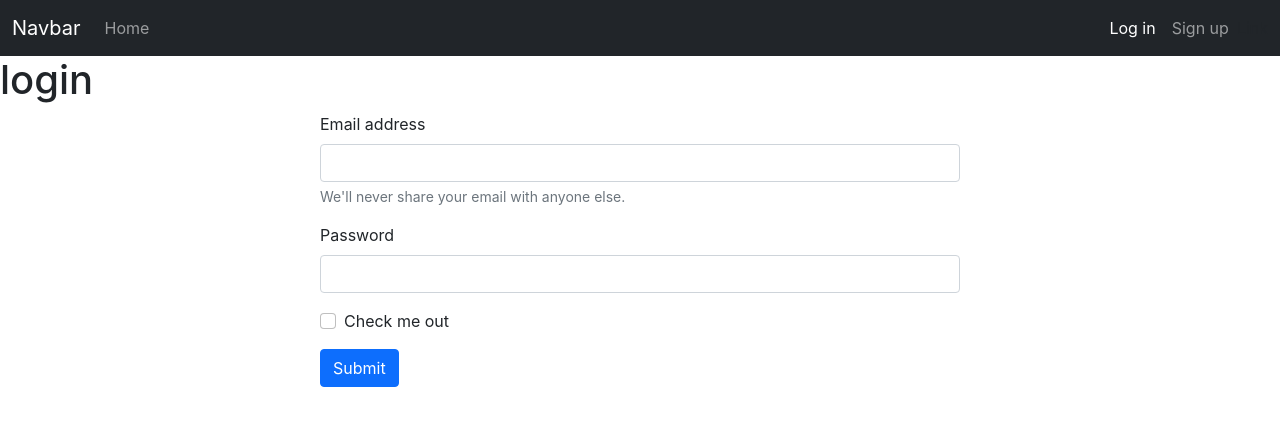
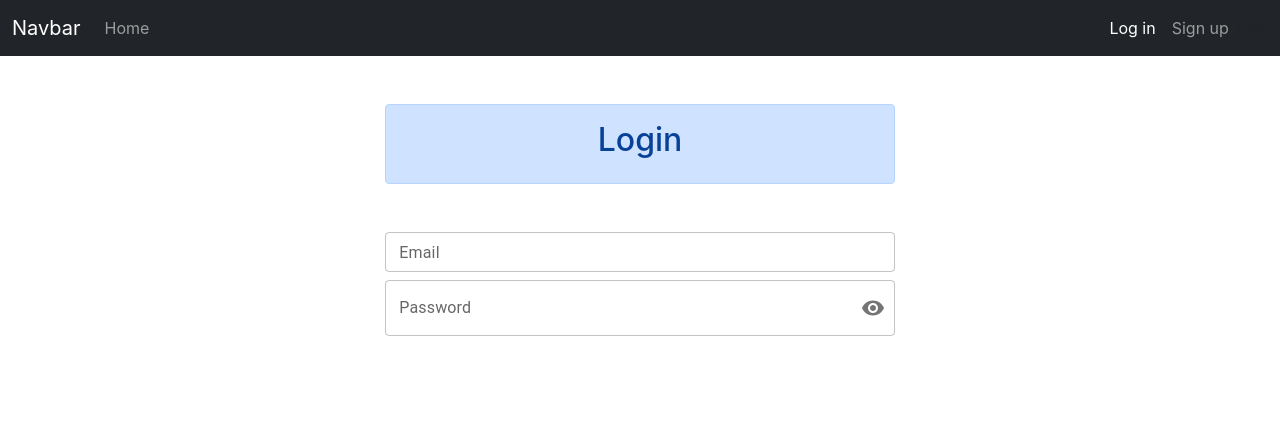
Before and after one commit to Sharry0/SignUp_MERN, a React (Create React App) app in the folder client/: page /login in a window 1280 px wide. Shown: the top 426 px of the page. Built offline with nearby package versions, Linux system fonts and the light colour scheme.

Commit message:
added login form with states

```diff
--- a/client/package.json
+++ b/client/package.json
@@ -5,6 +5,7 @@
   "dependencies": {
     "@emotion/react": "^11.7.0",
     "@emotion/style": "^0.8.0",
+    "@emotion/styled": "^11.6.0",
     "@mui/icons-material": "^5.2.0",
     "@mui/material": "^5.2.2",
     "@testing-library/jest-dom": "^5.16.0",
--- /dev/null
+++ b/client/src/hooks/useToggleState.js
@@ -0,0 +1,14 @@
+
+import { useState } from "react";
+
+function useToggleState(input = false) {
+    const [state, setState] = useState(input)
+
+    const toggleState = () =>{
+        setState(!state)
+    }
+
+    return [state, toggleState]
+}
+
+export default useToggleState
--- a/client/src/pages/Login.js
+++ b/client/src/pages/Login.js
@@ -1,13 +1,74 @@
 
 import React from 'react'
+// Hooks
 import useInputState from '../hooks/useInputState'
+import useToggleState from "../hooks/useToggleState"
+// MUI components
+import {
+    TextField,
+    InputAdornment,
+    IconButton,
+    OutlinedInput,
+    FormControl,
+    InputLabel,
+    Button
+} from "@mui/material";
+// MUI Icons
+import VisibilityIcon from '@mui/icons-material/Visibility';
+import VisibilityOffIcon from '@mui/icons-material/VisibilityOff';
 
 const Login = () => {
     const [login, handleLogin, resetLogin] = useInputState("")
+    const [pw, handlePw, resetPw] = useInputState("")
+    const [showPw, toggleShowPw] = useToggleState(false)
+
     return (
-        <div>
-            <h1>login</h1>
-            <form className="col-6 offset-3">
+        <div className="container my-5 col-10 col-sm-8 col-md-6 col-lg-5">
+            <div className="text-center mb-5 alert alert-primary">
+                <label htmlFor="" className="h2">Login</label>
+            </div>
+            <div className="form-group">
+                <TextField
+                    size="small"
+                    variant="outlined"
+                    className="form-control"
+                    label="Email"
+                />
+            </div>
+            <div className="form-group">
+                <FormControl fullWidth sx={{ my: 1 }} variant="outlined">
+                    <InputLabel htmlFor="outlined-adornment-password">Password</InputLabel>
+                    <OutlinedInput
+                        id="outlined-adornment-password"
+                        type={showPw ? 'text' : 'password'}
+                        value={pw}
+                        onChange={handlePw}
+                        endAdornment={
+                            <InputAdornment position="end">
+                                <IconButton
+                                    aria-label="toggle password visibility"
+                                    onClick={toggleShowPw}
+                                    // onMouseDown={handleMouseDownPassword}
+                                    edge="end"
+                                >
+                                    {showPw ? <VisibilityOffIcon /> : <VisibilityIcon />}
+                                </IconButton>
+                            </InputAdornment>
+                        }
+                        label="Password"
+                    />
+                </FormControl>
+            </div>
+
+        </div>
+    )
+}
+
+export default Login
+
+
+
+{/* <form className="col-6 offset-3">
                 <div className="mb-3">
                     <label htmlFor="exampleInputEmail1" className="form-label">Email address</label>
                     <input type="email" className="form-control" id="exampleInputEmail1" aria-describedby="emailHelp"/>
@@ -22,9 +83,4 @@ const Login = () => {
                     <label className ="form-check-label" htmlFor="exampleCheck1">Check me out</label>
                 </div>
                 <button type="submit" className="btn btn-primary">Submit</button>
-            </form>
-        </div>
-    )
-}
-
-export default Login
+            </form> */}
```
Also changed, not shown: 1 other file (tests, documents, lock files or other folders).
